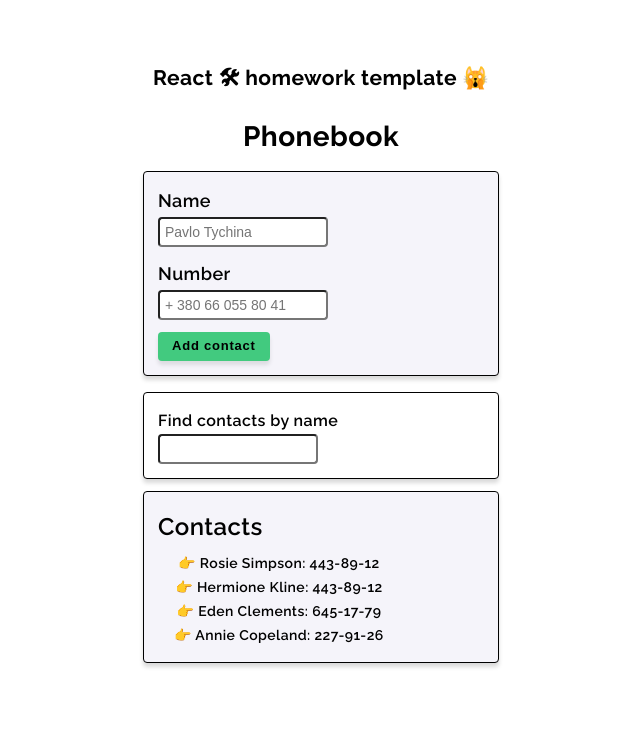
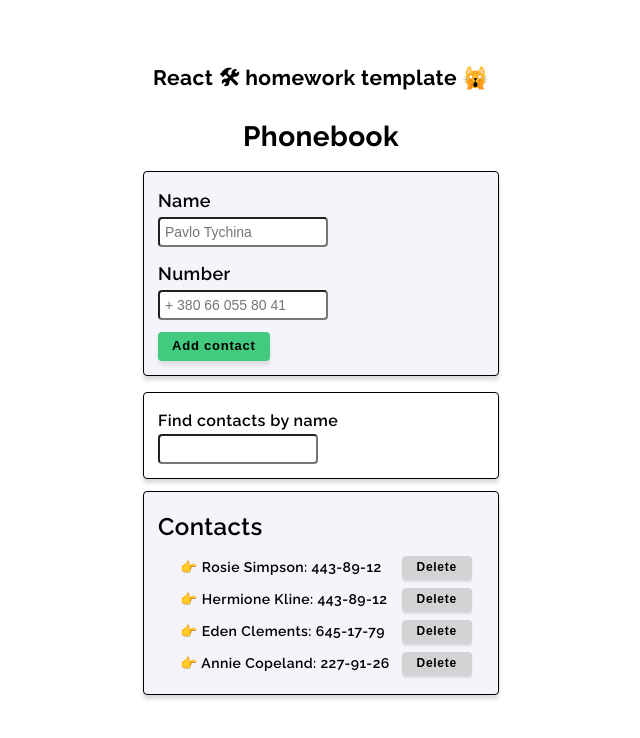
Before and after one commit to DonKanElion/goit-react-hw-02-phonebook, a React (Create React App) app: page / in a window 1280 px wide. Shown: the top 738 px of the page, without its empty margins (319-959 px from the left). Built offline with nearby package versions, Linux system fonts and the light colour scheme.

Commit message:
finish 🥳

```diff
--- a/src/components/App.jsx
+++ b/src/components/App.jsx
@@ -17,6 +17,13 @@ export class App extends Component {
     filter: '',
   };
 
+  handleChange = evt => {
+    const { name, value } = evt.target;
+    this.setState({
+      [name]: value,
+    });
+  };
+
   addContact = (name, number) => {
     const { contacts } = this.state;
 
@@ -24,19 +31,38 @@ export class App extends Component {
       contact => contact.name.toLocaleLowerCase() === name.toLocaleLowerCase()
     );
 
-    if (checkContact) {
-      return alert('This contact is in the list');
-    }
+    if (!checkContact) {
       const newContact = {
         id: 'id-' + nanoid(2),
         name,
         number,
       };
 
-    this.setState(prevState => ({
+      return this.setState(prevState => ({
         contacts: [newContact, ...prevState.contacts],
       }));
+    }
+
+    alert(`${name} is already in contact`);
+
+    //  if(name === '' || "" || undefined){
+    //   return  alert(`Fill in the field`);
+    //  }
   };
+
+  handleClick = evt => {
+    const { id } = evt.target;
+
+    this.setState(prevState => ({
+      contacts: prevState.contacts.filter(contact => contact.id !== id),
+    }));
+  };
+
+  // deleteContact = id => {
+  //   // this.setState(prevState => ({
+  //   //   contacts: []
+  //   // }))
+  // };
 
   findContact = () => {
     const { contacts, filter } = this.state;
@@ -47,14 +73,9 @@ export class App extends Component {
     );
   };
 
-  handleChange = evt => {
-    const { name, value } = evt.target;
-    this.setState({
-      [name]: value,
-    });
-  };
+  render() {
+    const { contacts } = this.state;
 
-  render() {
     return (
       <div
         style={{
@@ -73,14 +94,20 @@ export class App extends Component {
 
         {/* <h2 className='title'>Contacts</h2> */}
 
+        {contacts.length !== 0 ? (
+          <>
             <Filter
               stateName={this.state.filter}
               onChange={this.handleChange}
             ></Filter>
-
-        <ContactList contacts={this.findContact()}>
-          {/* stateName={this.state.name} */}
-        </ContactList>
+            <ContactList
+              contacts={this.findContact()}
+              onClick={this.handleClick}
+            ></ContactList>
+          </>
+        ) : (
+          <p>Looks like you don`t have any contacts. Please add new contact.</p>
+        )}
       </div>
     );
   }
--- a/src/components/ContactForm/ContactForm.jsx
+++ b/src/components/ContactForm/ContactForm.jsx
@@ -1,5 +1,4 @@
 import React, { Component } from 'react';
-// import { nanoid } from 'nanoid';
 
 import PropTypes from 'prop-types';
 import classNames from 'classnames';
--- a/src/components/ContactList/ContactList.jsx
+++ b/src/components/ContactList/ContactList.jsx
@@ -4,7 +4,7 @@ import PropTypes from 'prop-types';
 import ContactListItem from './ContactListItem';
 import s from './ContactList.module.css';
 
-const ContactList = ({ contacts }) => {
+const ContactList = ({ contacts, onClick }) => {
   return (
     <div className={classNames(s.box, s.contactForm)}>
       <h3 className={s.title_comp}>Contacts</h3>
@@ -14,8 +14,10 @@ const ContactList = ({ contacts }) => {
           return (
             <ContactListItem
               key={id}
+              id={id}
               name={name}
               number={number}
+              onClick={onClick}
             ></ContactListItem>
           );
         })}
@@ -26,6 +28,7 @@ const ContactList = ({ contacts }) => {
 
 ContactList.propTypes = {
   contacts: PropTypes.array.isRequired,
+  onClick: PropTypes.func.isRequired,
 };
 
 export default ContactList
--- a/src/components/ContactList/ContactList.module.css
+++ b/src/components/ContactList/ContactList.module.css
@@ -26,14 +26,20 @@
   margin-bottom: 5px;
 }
 
-.list{
-    margin-left: 16px;
+.list {
+  margin-left: 16px;
 }
 
-.item{
-    margin-right: auto;
-   font-size: 14px;
-   font-weight: 500;
+.item {
+  display: flex;
+  justify-content: space-between;
+  padding: 4px 6px;
+  font-size: 14px;
+  font-weight: 500;
+}
+
+.item_text {
+  margin-right: 12px;
 }
 
 .input {
@@ -44,8 +50,35 @@
   border-radius: 4px;
 }
 
-.text{
+.text {
   font-size: 16px;
   font-weight: 400;
   text-align: left;
 }
+
+.btn_del {
+  display: flex;
+  align-items: center;
+  justify-content: center;
+
+  margin-left: auto;
+  min-width: 70px;
+
+  padding: 2px 10px;
+  font-weight: 600;
+  font-size: 12px;
+  line-height: 1.6;
+  letter-spacing: 0.06em;
+  background-color: lightgrey;
+  border: 0 transparent;
+  border-radius: 4px;
+  box-shadow: 0px 2px 2px rgb(0 0 0 / 10%);
+  cursor: pointer;
+  transition: background-color 250ms cubic-bezier(0.4, 0, 0.2, 1);
+}
+
+.btn_del:hover,
+.btn_del:focus {
+  color: aliceblue;
+  background-color: tomato;
+}
--- a/src/components/ContactList/ContactListItem.jsx
+++ b/src/components/ContactList/ContactListItem.jsx
@@ -2,17 +2,28 @@ import PropTypes from 'prop-types';
 // import classNames from "classnames";
 import s from './ContactList.module.css';
 
-const ContactListItem = ({ name, number }) => {
+const ContactListItem = ({ id, name, number, onClick }) => {
   return (
-    <li className={s.item}>
-      👉 {name}: {number}
-    </li>
+    <>
+      <li className={s.item}>
+        <p className={s.item_text}>
+        👉 {name}: {number}
+        </p>
+
+        <button className={s.btn_del} name="del" id={id} type="button" onClick={onClick}>
+        Delete
+      </button>
+      </li>
+
+    </>
   );
 };
 
 ContactListItem.propTypes = {
+  id: PropTypes.string.isRequired,
   name: PropTypes.string.isRequired,
   number: PropTypes.string.isRequired,
+  onClick: PropTypes.func.isRequired,
 };
 
-export default ContactListItem
+export default ContactListItem;
```
Also changed, not shown: 1 other file (tests, documents, lock files or other folders). Lines whose indentation alone changed are shown as unchanged.
